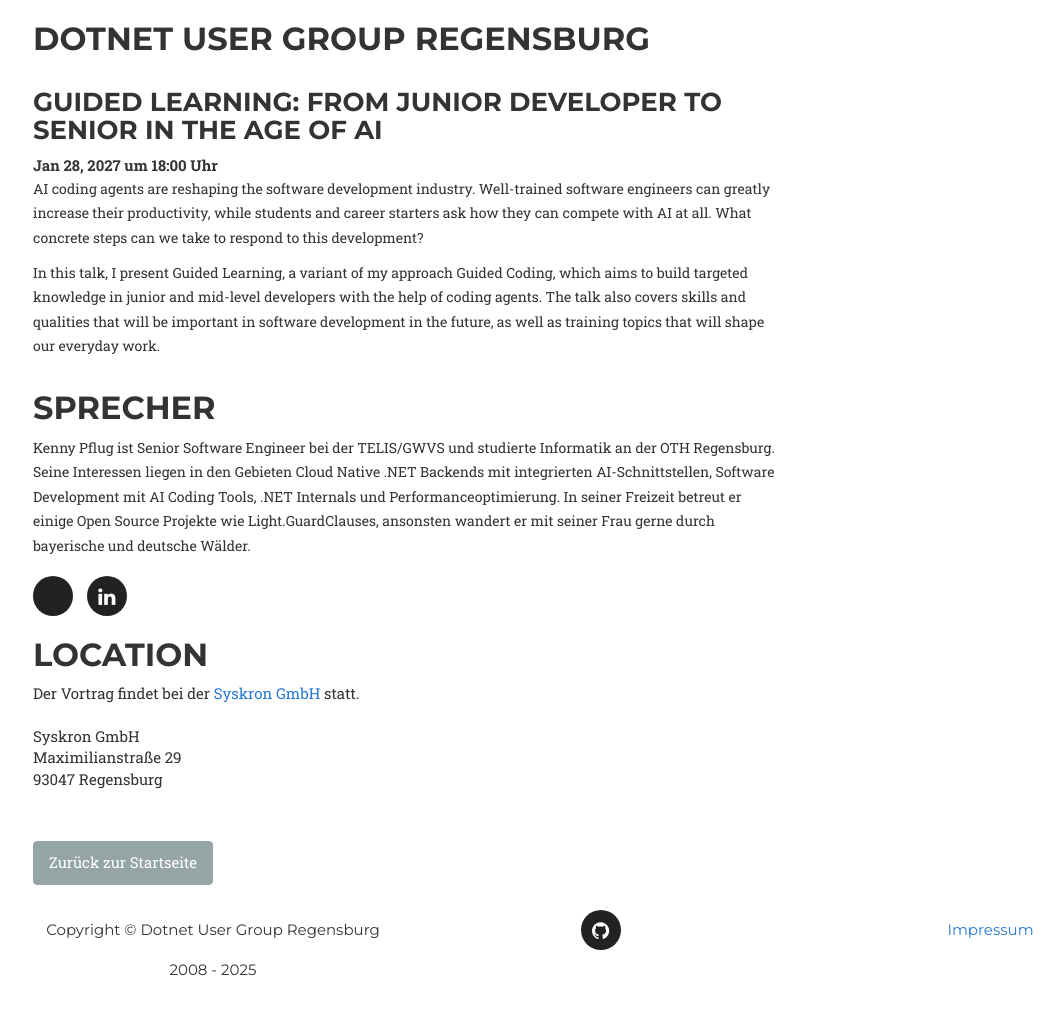
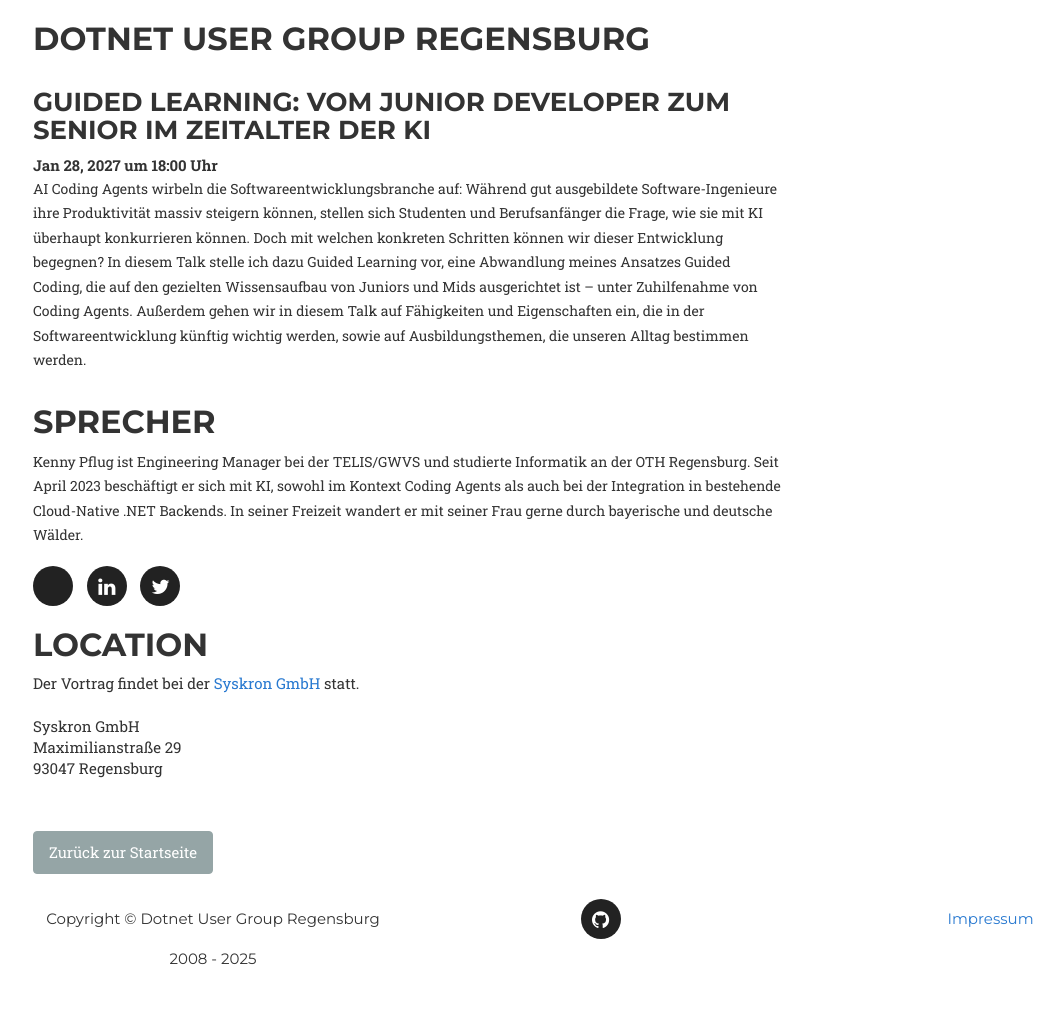
Before and after one commit to DotNetRegensburg/dotnetregensburg.github.io, a Jekyll site: the page built from _posts/2027-01-28-guided-learning.md, in a window 1280 px wide. Shown: the whole page, without its empty margins (37-1101 px from the left). Built offline with Jekyll 4.4.1, drawn with Linux system fonts in a browser that asks for light colours; some web fonts are replaced.

Commit message:
feat: update January talk
Signed-off-by: Kenny Pflug <kenny.pflug@live.de>

```diff
--- a/_posts/2027-01-28-guided-learning.md
+++ b/_posts/2027-01-28-guided-learning.md
@@ -3,16 +3,16 @@ layout: talk
 date: 2027-01-28 18:00:00
 location: Syskron
 thumbnail: kennyp.jpg
-title: "Guided Learning: From Junior Developer to Senior in the Age of AI"
+title: "Guided Learning: Vom Junior Developer zum Senior im Zeitalter der KI"
 speaker:
   name: "Kenny Pflug"
-  description: "Kenny Pflug ist Senior Software Engineer bei der TELIS/GWVS und studierte Informatik an der OTH Regensburg. Seine Interessen liegen in den Gebieten Cloud Native .NET Backends mit integrierten AI-Schnittstellen, Software Development mit AI Coding Tools, .NET Internals und Performanceoptimierung. In seiner Freizeit betreut er einige Open Source Projekte wie Light.GuardClauses, ansonsten wandert er mit seiner Frau gerne durch bayerische und deutsche Wälder."
+  description: "Kenny Pflug ist Engineering Manager bei der TELIS/GWVS und studierte Informatik an der OTH Regensburg. Seit April 2023 beschäftigt er sich mit KI, sowohl im Kontext Coding Agents als auch bei der Integration in bestehende Cloud-Native .NET Backends. In seiner Freizeit wandert er mit seiner Frau gerne durch bayerische und deutsche Wälder."
   social:
     - title: extern
       url: https://kenny-codes.net/events/2027-01-28-dotnet-regensburg-guided-learning
     - title: linkedin
-      url: https://www.linkedin.com/in/hedwig-werner-158787196/
+      url: https://www.linkedin.com/in/kenny-pflug-7a1012123/
+    - title: twitter
+      url: https://x.com/feO2x
 ---
-AI coding agents are reshaping the software development industry. Well-trained software engineers can greatly increase their productivity, while students and career starters ask how they can compete with AI at all. What concrete steps can we take to respond to this development?
-
-In this talk, I present Guided Learning, a variant of my approach Guided Coding, which aims to build targeted knowledge in junior and mid-level developers with the help of coding agents. The talk also covers skills and qualities that will be important in software development in the future, as well as training topics that will shape our everyday work.
+AI Coding Agents wirbeln die Softwareentwicklungsbranche auf: Während gut ausgebildete Software-Ingenieure ihre Produktivität massiv steigern können, stellen sich Studenten und Berufsanfänger die Frage, wie sie mit KI überhaupt konkurrieren können. Doch mit welchen konkreten Schritten können wir dieser Entwicklung begegnen? In diesem Talk stelle ich dazu Guided Learning vor, eine Abwandlung meines Ansatzes Guided Coding, die auf den gezielten Wissensaufbau von Juniors und Mids ausgerichtet ist – unter Zuhilfenahme von Coding Agents. Außerdem gehen wir in diesem Talk auf Fähigkeiten und Eigenschaften ein, die in der Softwareentwicklung künftig wichtig werden, sowie auf Ausbildungsthemen, die unseren Alltag bestimmen werden.
```
